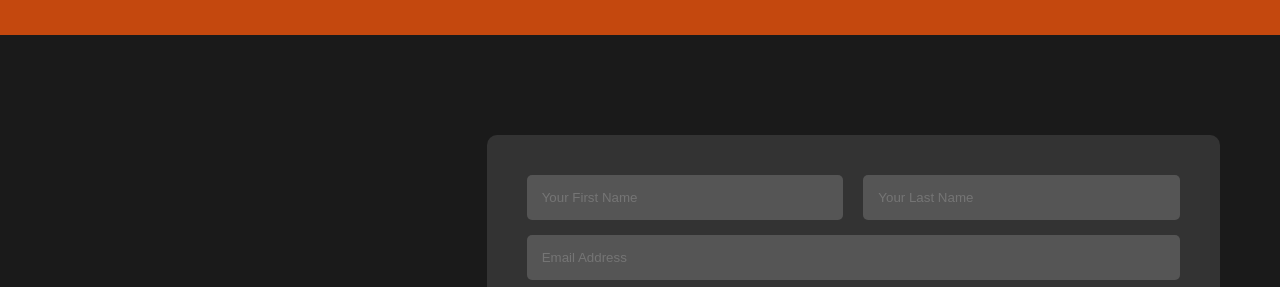
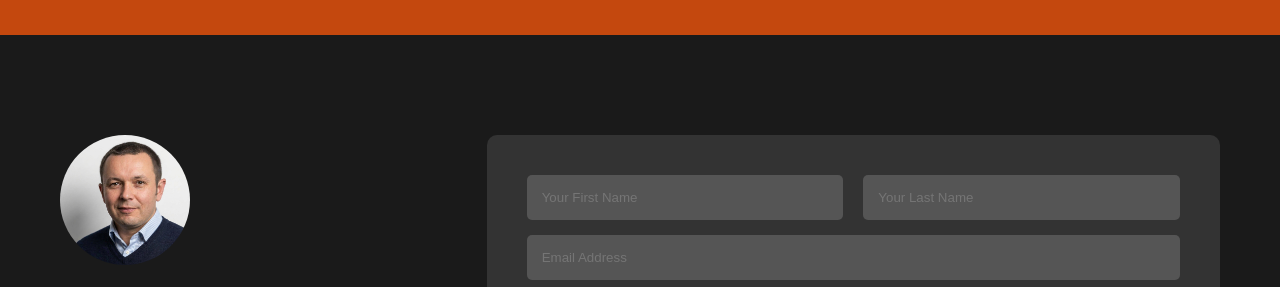
Before and after one commit to MipoRepo/miporeposite, a plain HTML site: page index.html in a window 1280 px wide. Shown: the part 6100-6387 px from the top of the page. Drawn offline with Linux system fonts and the light colour scheme; a script that the page names is missing.

Commit message:
foto change

```diff
--- a/assets/css/styles.css
+++ b/assets/css/styles.css
@@ -766,7 +766,7 @@ nav .container {
     width: 130px;
     height: 130px;
     border-radius: 50%;
-    background: url("../img/foto.jpeg") center/cover no-repeat;
+    background: url("../img/foto.jpg") center/cover no-repeat;
     margin-bottom: 25px;
 }
 
```
